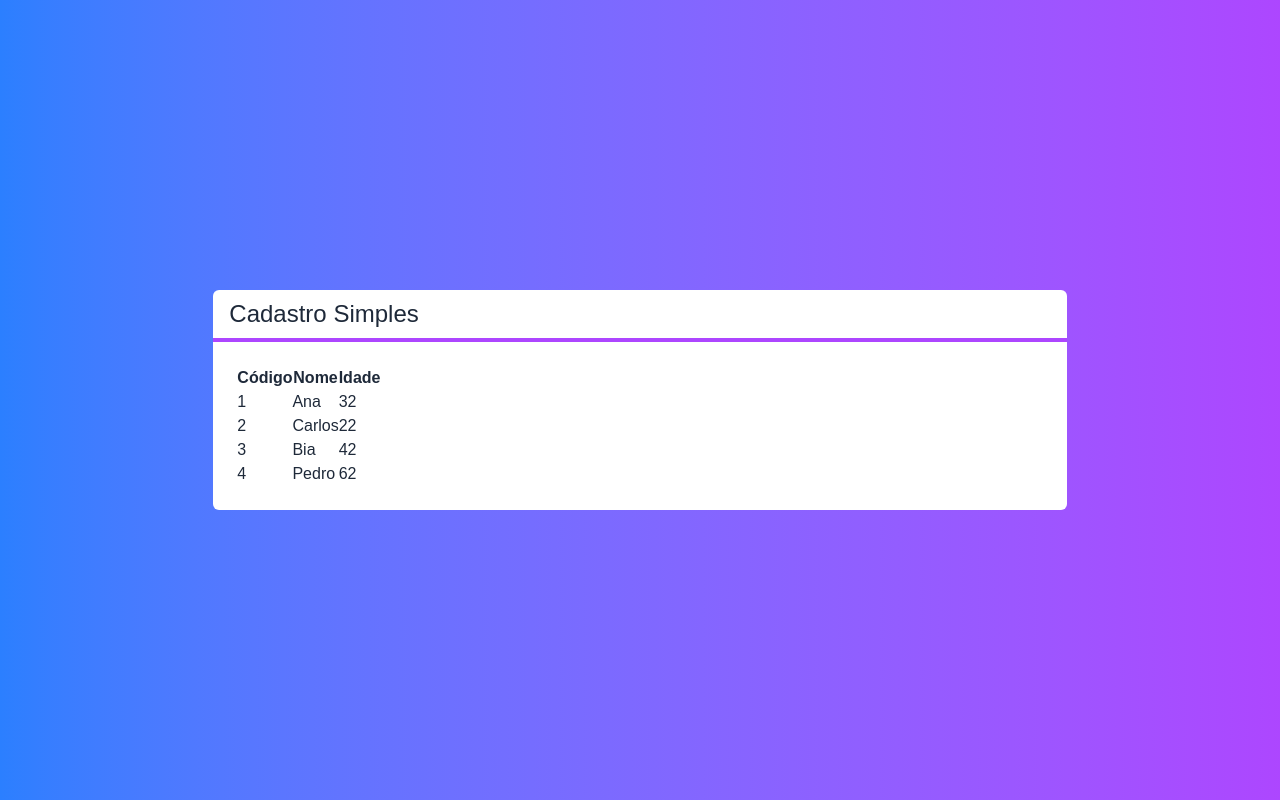
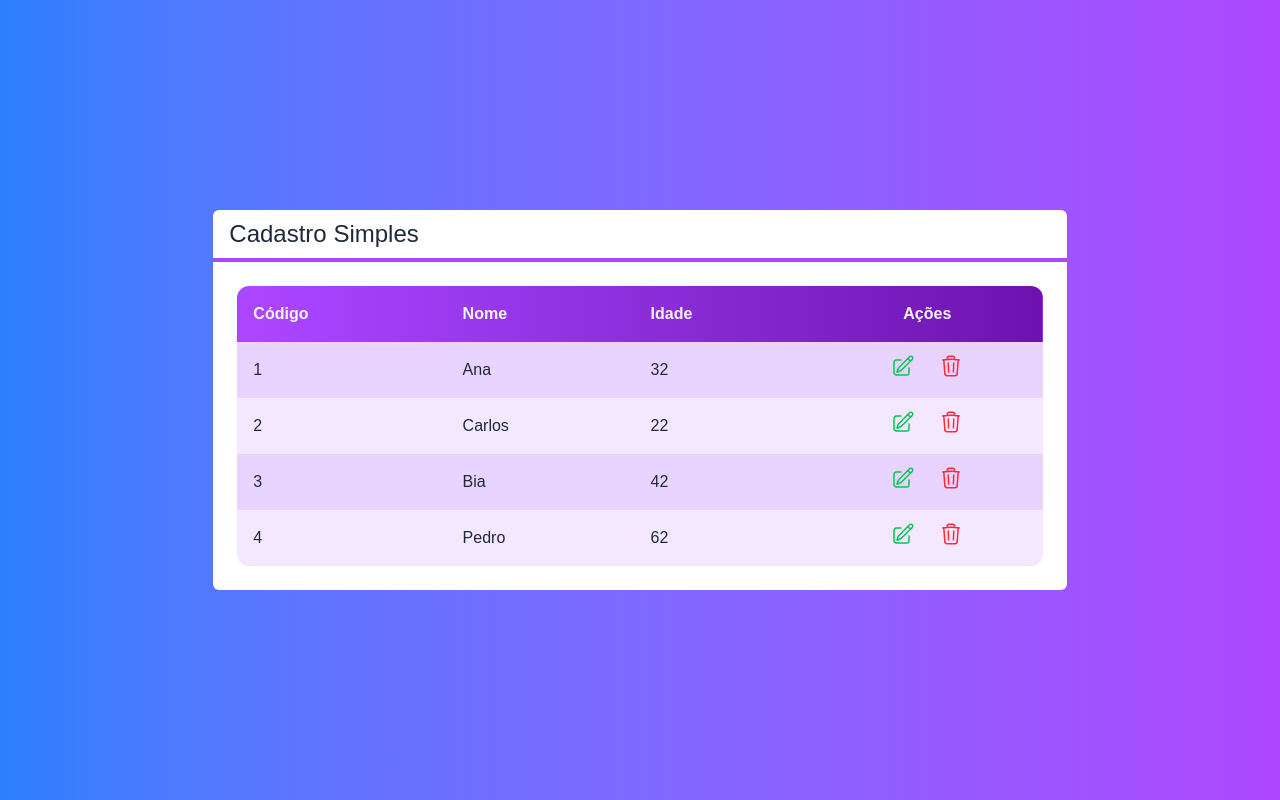
Before and after one commit to PomboObeso/next-crud, a Next.js app: page / in a window 1280 px wide. Built offline with nearby package versions, Linux system fonts and the light colour scheme.

Commit message:
Componente de Tabela + Actions Concluido

```diff
--- /dev/null
+++ b/src/components/Icones.tsx
@@ -0,0 +1,11 @@
+export const IconeEdit = (
+    <svg xmlns="http://www.w3.org/2000/svg" fill="none" viewBox="0 0 24 24" strokeWidth={1.5} stroke="currentColor" className="size-6">
+        <path strokeLinecap="round" strokeLinejoin="round" d="m16.862 4.487 1.687-1.688a1.875 1.875 0 1 1 2.652 2.652L10.582 16.07a4.5 4.5 0 0 1-1.897 1.13L6 18l.8-2.685a4.5 4.5 0 0 1 1.13-1.897l8.932-8.931Zm0 0L19.5 7.125M18 14v4.75A2.25 2.25 0 0 1 15.75 21H5.25A2.25 2.25 0 0 1 3 18.75V8.25A2.25 2.25 0 0 1 5.25 6H10" />
+    </svg>
+)
+
+export const IconeLixo = (
+    <svg xmlns="http://www.w3.org/2000/svg" fill="none" viewBox="0 0 24 24" strokeWidth={1.5} stroke="currentColor" className="size-6">
+        <path strokeLinecap="round" strokeLinejoin="round" d="m14.74 9-.346 9m-4.788 0L9.26 9m9.968-3.21c.342.052.682.107 1.022.166m-1.022-.165L18.16 19.673a2.25 2.25 0 0 1-2.244 2.077H8.084a2.25 2.25 0 0 1-2.244-2.077L4.772 5.79m14.456 0a48.108 48.108 0 0 0-3.478-.397m-12 .562c.34-.059.68-.114 1.022-.165m0 0a48.11 48.11 0 0 1 3.478-.397m7.5 0v-.916c0-1.18-.91-2.164-2.09-2.201a51.964 51.964 0 0 0-3.32 0c-1.18.037-2.09 1.022-2.09 2.201v.916m7.5 0a48.667 48.667 0 0 0-7.5 0" />
+    </svg>
+)
--- a/src/components/Tabela.tsx
+++ b/src/components/Tabela.tsx
@@ -1,17 +1,23 @@
 import Cliente from "@/core/Cliente"
+import { IconeEdit, IconeLixo } from "./Icones"
 
 interface TabelaProps {
     clientes: Cliente[]
+    clienteSelecionado?: (cliente: Cliente) => void
+    clienteExcluido?: (cliente: Cliente) => void
 }
 
 export default function Tabela(props: TabelaProps) {
 
+    const exibirAcoes = props.clienteExcluido || props.clienteSelecionado
+
     function renderHeader() {
         return (
             <tr>
-                <th>Código</th>
-                <th>Nome</th>
-                <th>Idade</th>
+                <th className="text-left p-4">Código</th>
+                <th className="text-left p-4">Nome</th>
+                <th className="text-left p-4">Idade</th>
+                {exibirAcoes ? <th className="p-4">Ações</th> : false}
             </tr>
         )
     }
@@ -19,18 +25,48 @@
     function renderData() {
         return props.clientes?.map((cliente, i) => {
             return (
-                <tr key={cliente.id}>
-                    <td>{cliente.id}</td>
-                    <td>{cliente.nome}</td>
-                    <td>{cliente.idade}</td>
+                <tr key={cliente.id} className={`
+                ${i % 2 === 0 ? 'bg-purple-200' : 'bg-purple-100'}`}>
+                    <td className="text-left p-4">{cliente.id}</td>
+                    <td className="text-left p-4">{cliente.nome}</td>
+                    <td className="text-left p-4">{cliente.idade}</td>
+                    {exibirAcoes ? renderActions(cliente) : false}
                 </tr>
             )
         })
     }
 
+    function renderActions(cliente: Cliente) {
+        return (
+            <td className="flex justify-center">
+                {props.clienteSelecionado ? (
+                    <button onClick={() => props.clienteSelecionado?.(cliente)} className={
+                        `flex justify-center items-center
+                    text-green-500 rounded-full p-2 m-1
+                    hover:bg-purple-50
+                `}>
+                        {IconeEdit}
+                    </button>
+
+                ) : false}
+                {props.clienteExcluido ? (
+                    <button onClick={() => props.clienteExcluido?.(cliente)} className={
+                        `flex justify-center items-center
+                    text-red-500 rounded-full p-2 m-1
+                    hover:bg-purple-50
+                `}>
+                        {IconeLixo}
+                    </button>
+                ) : false}
+            </td>
+        )
+    }
+
     return (
-        <table>
-            <thead>
+        <table className="w-full rounded-xl overflow-hidden">
+            <thead className={`
+                bg-linear-to-r from-purple-500 to-purple-800 text-gray-100
+            `}>
                 {renderHeader()}
             </thead>
             <tbody>
--- a/src/pages/index.tsx
+++ b/src/pages/index.tsx
@@ -10,10 +10,22 @@
     new Cliente('Bia', 42, '3'),
     new Cliente('Pedro', 62, '4')
   ]
+
+  function clienteSelecionado(cliente: Cliente) {
+    console.log(cliente)
+  }
+
+  function clienteExcluido(cliente: Cliente) {
+    console.log(cliente)
+  }
+
   return (
     <div className="flex h-screen justify-center items-center bg-linear-to-r from-blue-500 to-purple-500 text-white">
       <Layout titulo="Cadastro Simples">
-        <Tabela clientes={clientes}></Tabela>
+        <Tabela clientes={clientes}
+          clienteSelecionado={clienteSelecionado}
+          clienteExcluido={clienteExcluido}
+        />
       </Layout>
     </div>
   );
```
